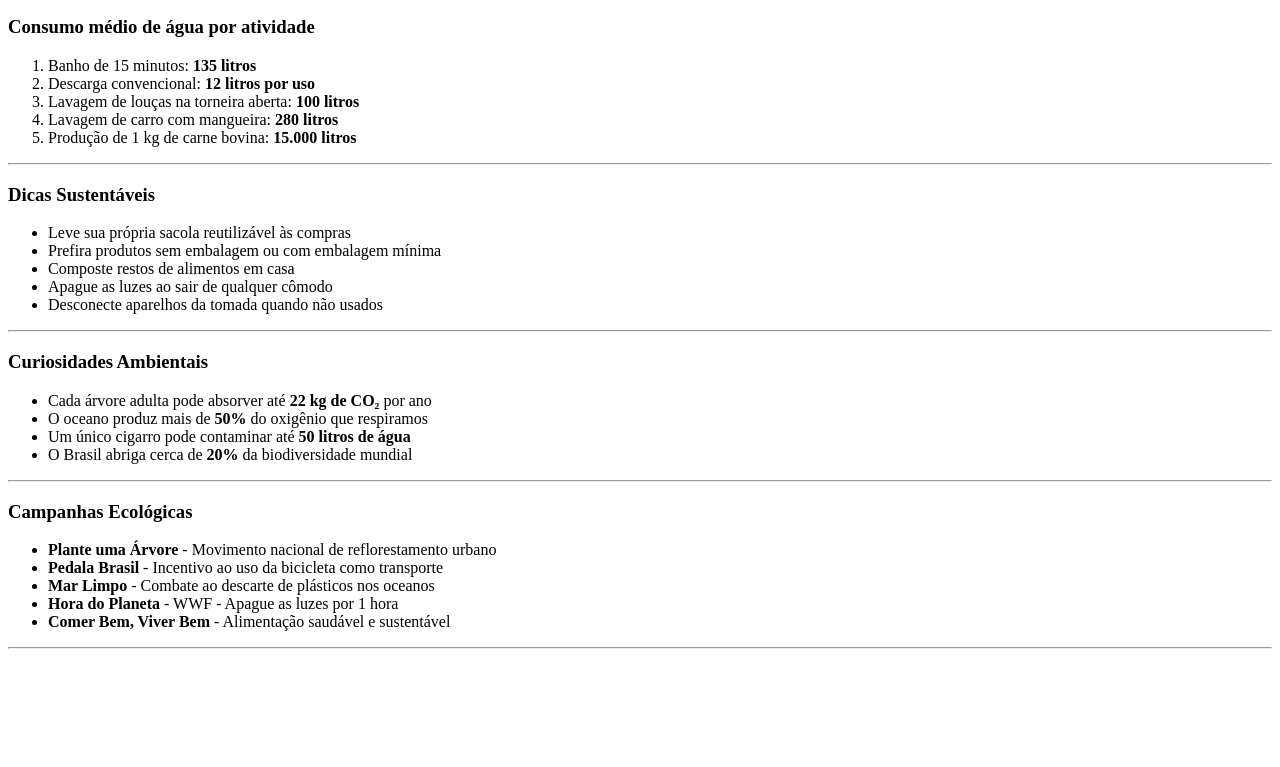
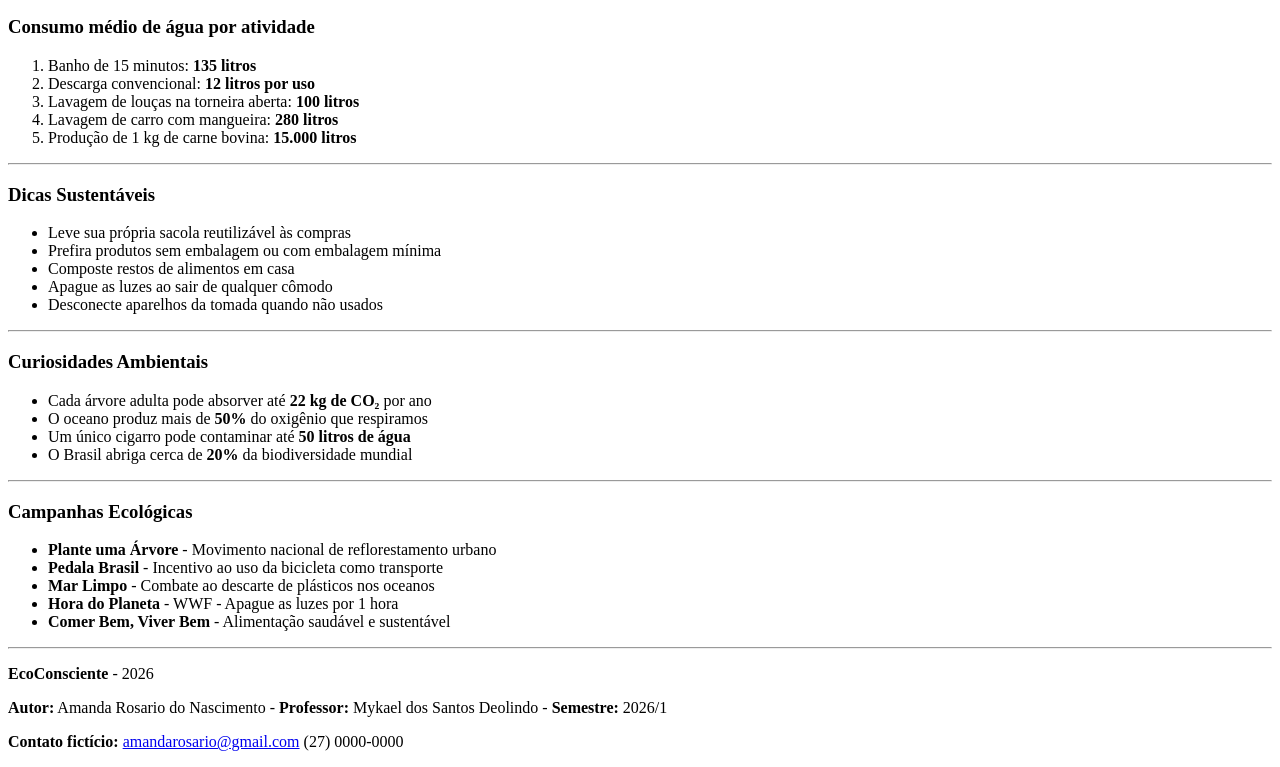
Before and after one commit to Amandarosariodn/portal-meio-ambiente.html, a plain HTML site: page index.html in a window 1280 px wide. Shown: the part 2180-2947 px from the top of the page. Before the commit the page ends 2837 px from the top, so only its background shows below. Drawn offline with Linux system fonts and the light colour scheme.

Commit message:
adiciona footer com informacoes ficticias

```diff
--- a/index.html
+++ b/index.html
@@ -42,7 +42,7 @@
 
         <hr />
 
-        <section id="inicio">
+        <section id="sustentabilidade">
             <h2> Seção 1 - Sustentabilidade</h2>
             <p>
                 A sustentabilidade é a capacidade de suprir as necessidades do presente sem comprometer
@@ -202,7 +202,7 @@
         </section>
     </main>
     <hr>
-    <aside>
+    <aside id="energia">
 
         <h3>Dicas Sustentáveis</h3>
         <ul>
@@ -239,12 +239,23 @@
 
 
     </aside>
-    </td>
 
-    </tr>
-    </table>
+<footer id="contato">
+    <p>
+      <strong>EcoConsciente </strong> - 2026
+    </p>
+    <p>
+      <strong>Autor:</strong> Amanda Rosario do Nascimento -
+      <strong>Professor:</strong> Mykael dos Santos Deolindo -
+      <strong>Semestre:</strong> 2026/1
+    </p>
 
-
+    <p>
+      <strong>Contato fictício:</strong>
+       <a href="amandarosario@gmail.com">amandarosario@gmail.com</a>
+      (27) 0000-0000
+    </p>
+  </footer>
 
 </body>
 
```
